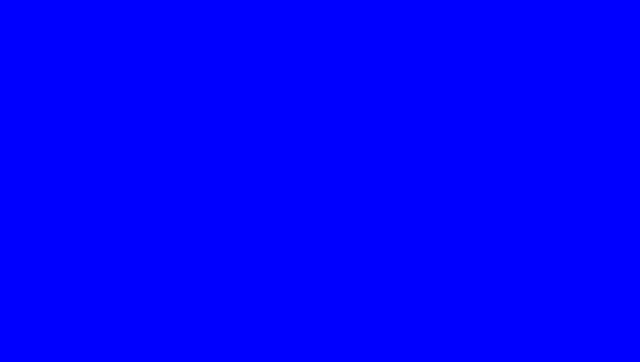
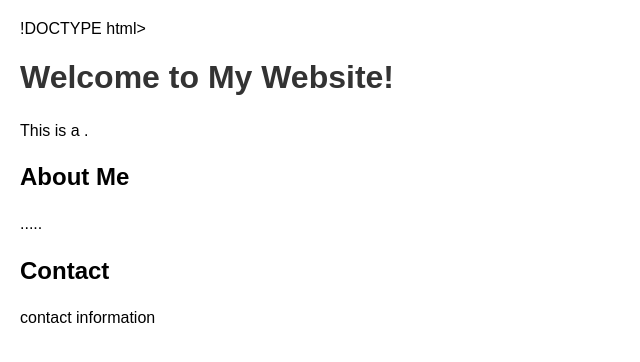
Before and after one commit to Betsabeh/betsabeh_tanoori.github.com, a plain HTML site: page index.html in a window 1280 px wide. Shown: the whole page, without its empty margins (0-640 px from the left). Drawn offline with Linux system fonts and the light colour scheme.

Commit message:
Update index.html

```diff
--- a/index.html
+++ b/index.html
@@ -1,5 +1,36 @@
-<html>
-<body bgcolor= 'blue'>
+!DOCTYPE html>
+<html lang="en">
+<head>
+    <meta charset="UTF-8">
+    <meta name="viewport" content="width=device-width, initial-scale=1.0">
+    <title>Betsabeh Tanoori personal Website</title>
+    <style>
+        body {
+            font-family: sans-serif;
+            margin: 20px;
+        }
+        h1 {
+            color: #333;
+        }
+        p {
+            line-height: 1.6;
+        }
+    </style>
+</head>
+<body>
+    <h1>Welcome to My Website!</h1>
+    <p>This is a .</p>
+
+    <section>
+        <h2>About Me</h2>
+        <p>.....</p>
+    </section>
+
+    <section>
+        <h2>Contact</h2>
+        <p> contact information </p>
+    </section>
+
 
 </body>
 </html>
```
